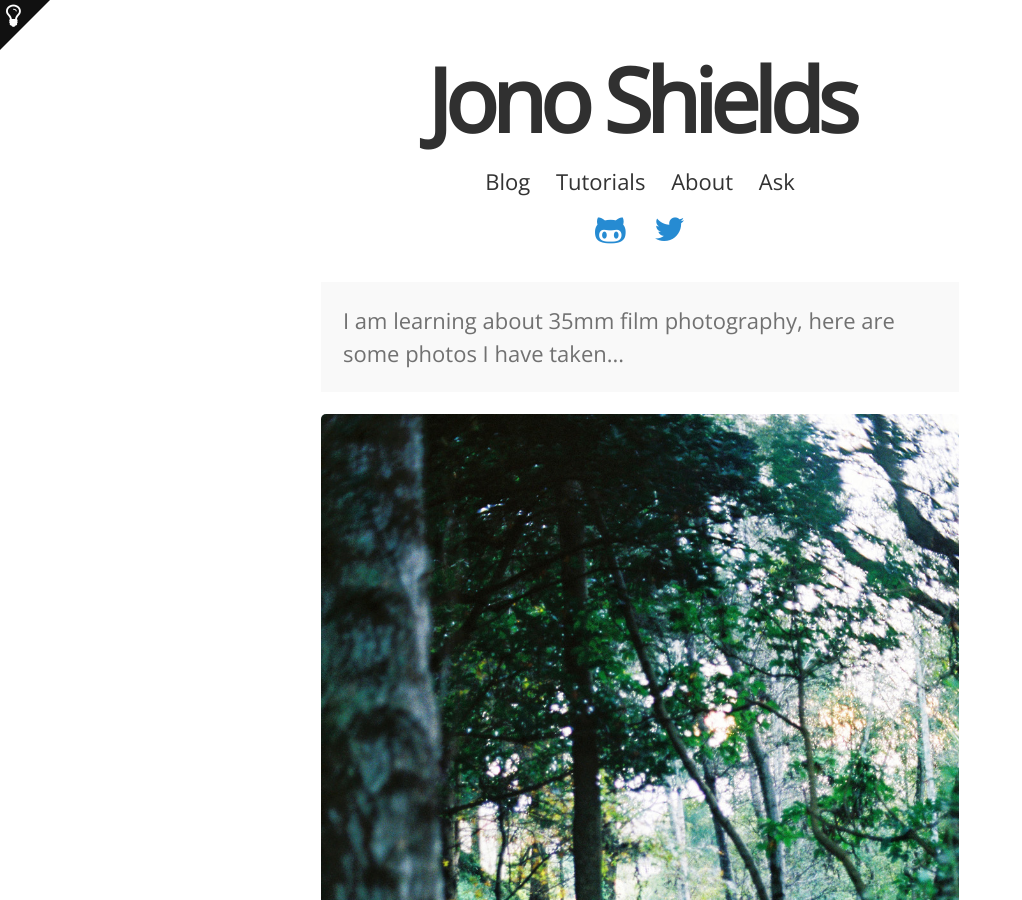
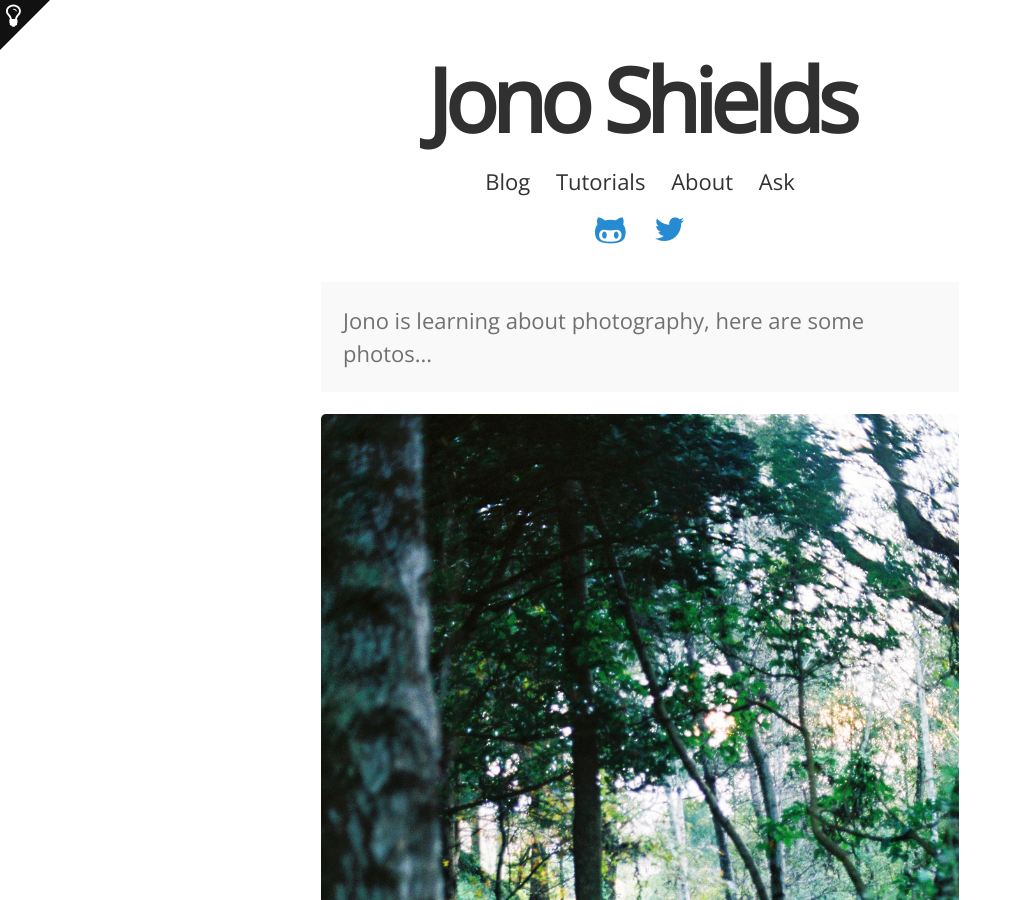
Before and after one commit to foopod/blog-2.0, a Jekyll site: the page built from photos.html, in a window 1280 px wide and 900 px high. Shown: the whole window, without its empty margins (0-1022 px from the left). Built offline with Jekyll 4.4.1, drawn with Linux system fonts in a browser that asks for light colours; nearby versions of some CDN libraries.

Commit message:
Update photos.html

```diff
--- a/photos.html
+++ b/photos.html
@@ -4,7 +4,7 @@ title: Photos
 description: I am learning about 35mm film photography, here are some photos I have taken...
 ---
 <p class="message" style="overflow:hidden">
-  I am learning about 35mm film photography, here are some photos I have taken...
+  Jono is learning about photography, here are some photos...
 </p>
 
 <a href="/public/images/photos/path.jpeg"> <img src="/public/images/photos/path.jpg" /></a>
```
